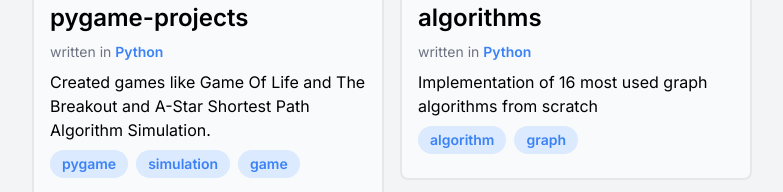
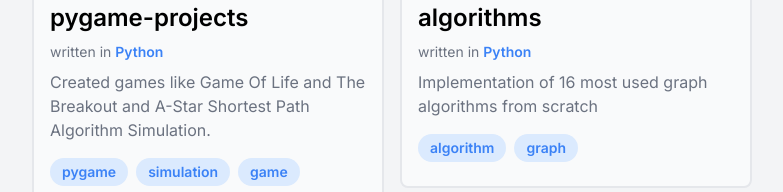
Before and after one commit to joshiprashanthd/personal_blog, a Next.js app: page /projects in a window 1280 px wide. Shown: the part 500-692 px from the top of the page, without its empty margins (248-1031 px from the left). Built offline with nearby package versions, Linux system fonts and the light colour scheme.

Commit message:
use Subtitle2 for description

```diff
--- a/components/GithubRepoCard.jsx
+++ b/components/GithubRepoCard.jsx
@@ -1,5 +1,5 @@
 import React from 'react'
-import { Subheading2 } from './style'
+import { Subheading2, Subtitle2 } from './style'
 
 const GithubRepoCard = ({ repo }) => {
 	return (
@@ -10,7 +10,7 @@ const GithubRepoCard = ({ repo }) => {
 					<span className="font-normal text-gray-500">written in </span>
 					{repo.primaryLanguage.name}
 				</span>
-				<p className="mb-2">{repo.description}</p>
+				<Subtitle2 style="mb-4">{repo.description}</Subtitle2>
 				<div className="mb-2 flex flex-wrap gap-2">
 					{repo.repositoryTopics.nodes.map((topic) => (
 						<span className="inline-block rounded-full bg-blue-100 px-3 py-1 text-sm font-semibold text-blue-500">
```
